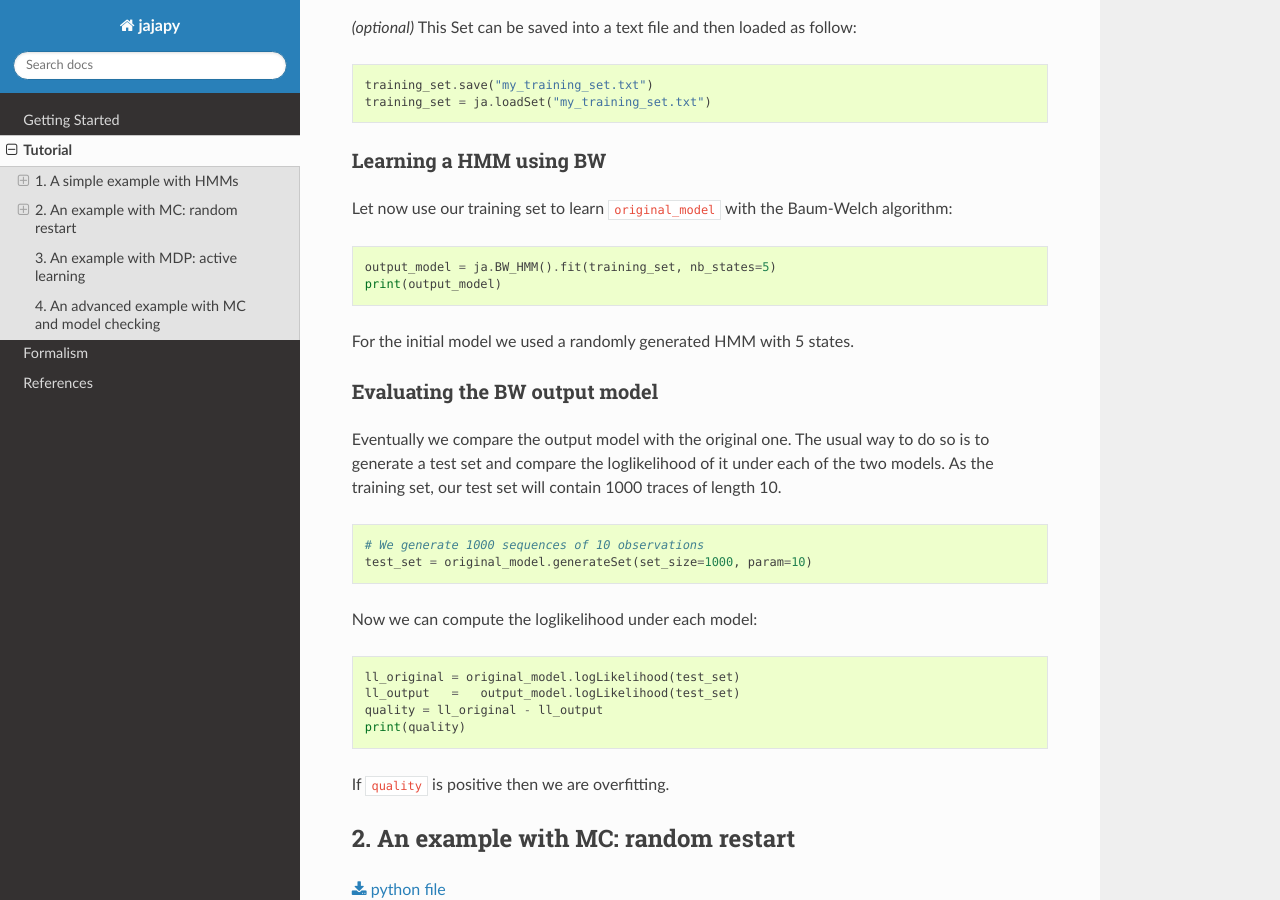
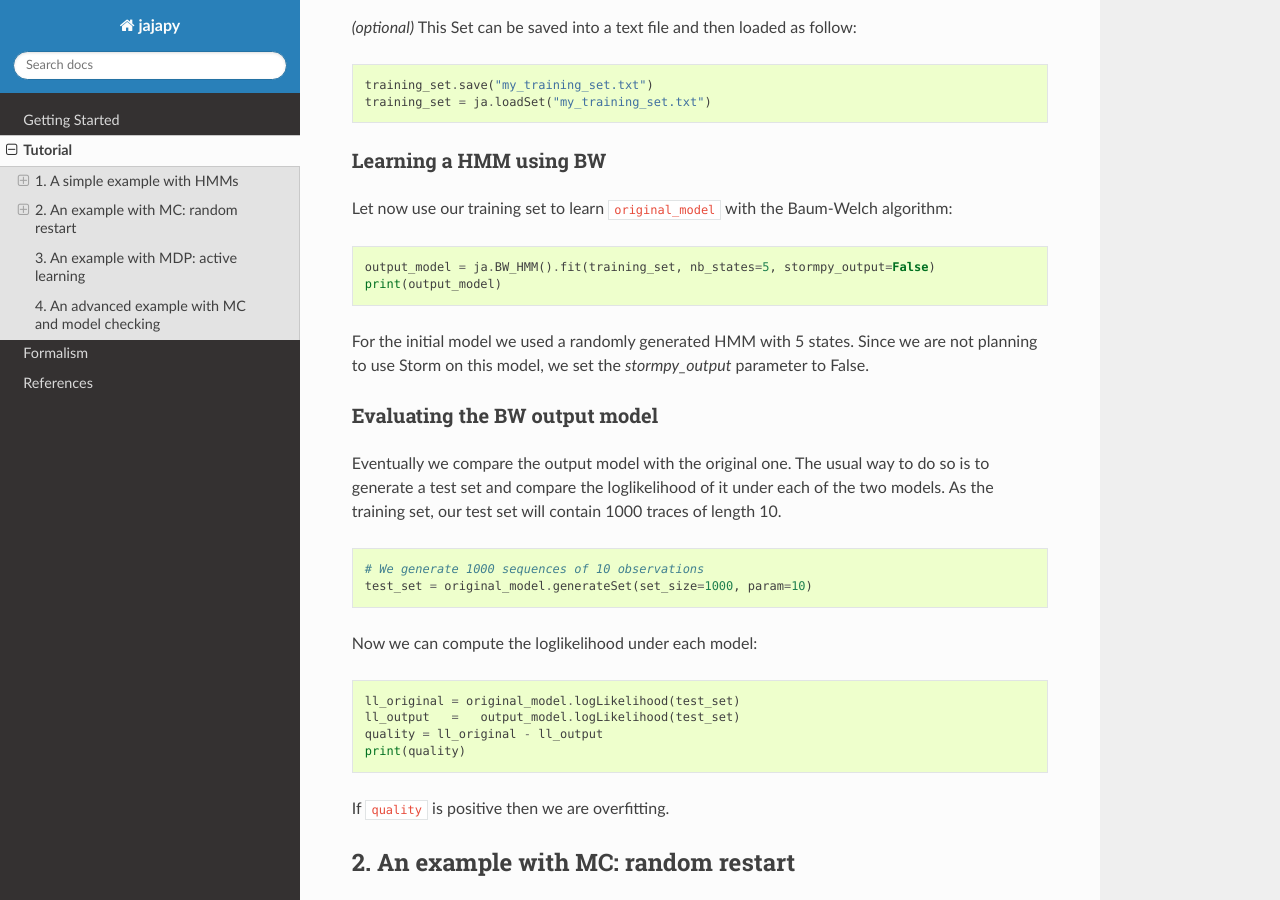
Before and after one commit to Rapfff/jajapy, a Sphinx documentation site: the page built from docs/source/tuto.rst, in a window 1280 px wide and 900 px high, scrolled down 1531 px. Built offline with Sphinx 7.4.7 and the Read the Docs theme 2.0.0, drawn with Linux system fonts in a browser that asks for light colours; some of the changed text lies outside the part shown.

Commit message:
Update tuto.rst

```diff
--- a/docs/source/tuto.rst
+++ b/docs/source/tuto.rst
@@ -75,10 +75,11 @@ Let now use our training set to learn ``original_model`` with the Baum-Welch alg
 
 .. code-block:: python
 
-	output_model = ja.BW_HMM().fit(training_set, nb_states=5)
+	output_model = ja.BW_HMM().fit(training_set, nb_states=5, stormpy_output=False)
 	print(output_model)
 
-For the initial model we used a randomly generated HMM with 5 states.
+For the initial model we used a randomly generated HMM with 5 states. Since we are not planning to use Storm on this model,
+we set the `stormpy_output` parameter to False.
 
 Evaluating the BW output model
 ^^^^^^^^^^^^^^^^^^^^^^^^^^^^^^
@@ -160,7 +161,7 @@ At each iteration, the library will generate a new model with 7 states.
 	>>> best_model = None
 	>>> quality_best = -1024
 	>>> for n in range(1,nb_trials+1):
-	...		current_model = ja.BW_MC().fit(training_set,nb_states=7,pp=n)
+	...		current_model = ja.BW_MC().fit(training_set,nb_states=7,pp=n, stormpy_output=False)
 	...		current_quality = current_model.logLikelihood(test_set)
 	...		if quality_best < current_quality: #we keep the best model only
 	...			quality_best = current_quality
@@ -324,7 +325,8 @@ scheduler with probability 0.25.
 	learning_rate = 0
 	output_model = ja.Active_BW_MDP().fit(training_set,learning_rate,
 										  nb_iterations=20, nb_sequences=50,
-										  epsilon_greedy=0.75, nb_states=9)
+										  epsilon_greedy=0.75, nb_states=9,
+										  stormpy_output=False)
 	output_quality = output_model.logLikelihood(test_set)
 
 	print(output_model)
```
